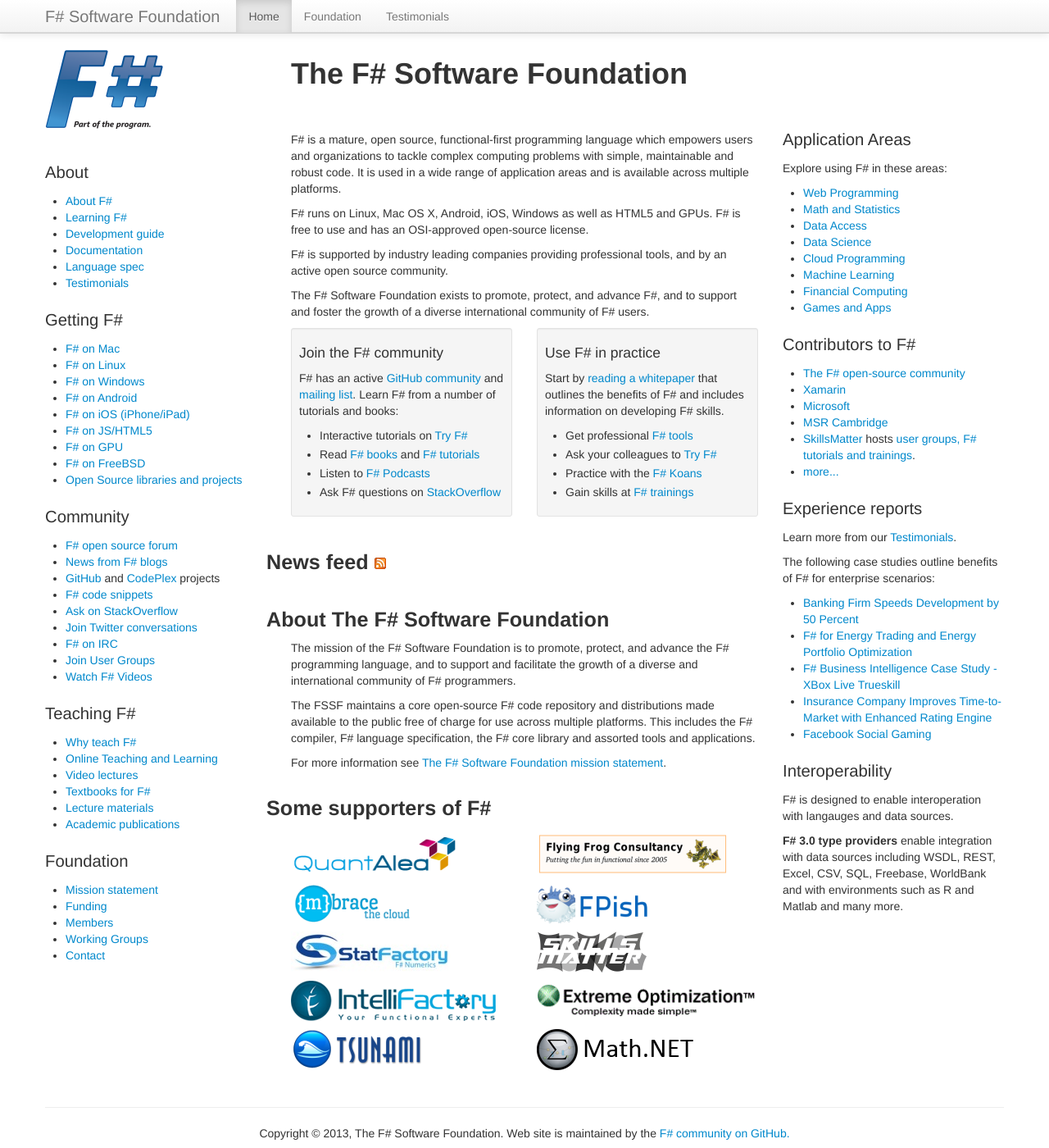
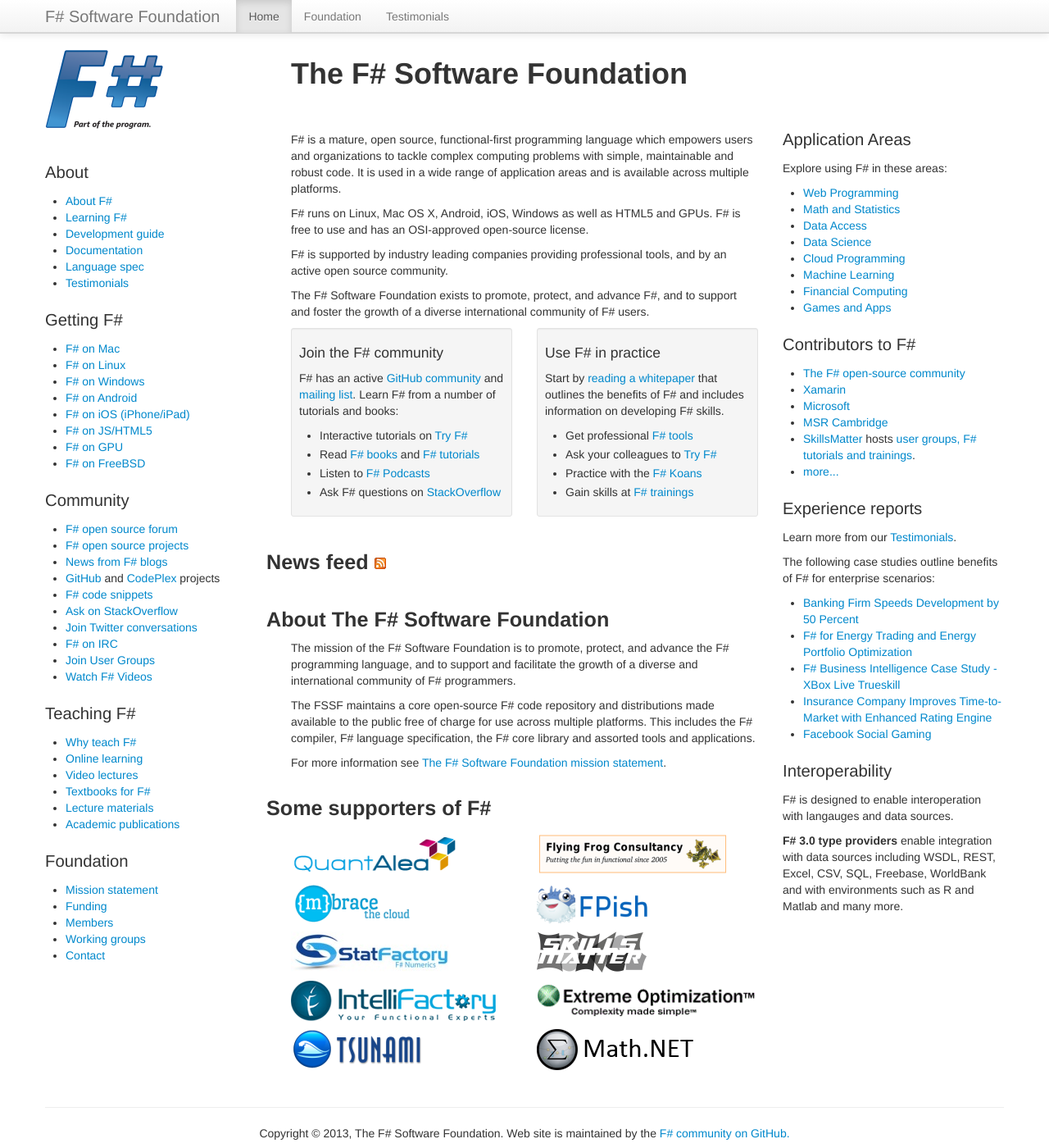
Before and after one commit to fsharp/fsharp.org, a Jekyll site: the page built from index.html, in a window 1280 px wide and 1400 px high. Shown: the whole window at 82% size. Built offline with Jekyll 4.4.1, drawn with Linux system fonts in a browser that asks for light colours; nearby versions of some CDN libraries; some web fonts are replaced; comment, search, counter and statistics services are not loaded.

Commit message:
Update default.html

```diff
--- a/_layouts/default.html
+++ b/_layouts/default.html
@@ -72,11 +72,11 @@
                 <li><a href="/use/html5/">F# on JS/HTML5</a></li>
                 <li><a href="/use/gpu/">F# on GPU</a></li>
                 <li><a href="/use/freebsd/">F# on FreeBSD</a></li>
-                <li><a href="/use/osprojects/">Open Source libraries and projects</a></li>
               </ul>
               <h4>Community</h4>
               <ul>
                 <li><a onclick="javascript:pageTracker._trackPageview(‘/outbound/sidebar/open-source-list’);" href="http://groups.google.com/group/fsharp-opensource">F# open source forum</a></li>
+                <li><a href="/use/osprojects/">F# open source projects</a></li>
                 <li><a onclick="javascript:pageTracker._trackPageview(‘/outbound/sidebar/news-from-blogs’);" href="http://fpish.net/blogs/Some/1/f~23/0">News from F# blogs</a></li>
                 <li><a onclick="javascript:pageTracker._trackPageview(‘/outbound/sidebar/codeplex-projects’);" href="https://github.com/fsharp/">GitHub</a> and <a href="http://www.codeplex.com/site/search?query=&sortBy=Relevance&tagName=%2cF%23%2c">CodePlex</a> projects</li>
                 <li><a onclick="javascript:pageTracker._trackPageview(‘/outbound/sidebar/code-snippets’);" href="http://www.fssnip.net/">F# code snippets</a></li>
@@ -90,7 +90,7 @@
               <h4>Teaching F#</h4>
               <ul>
                 <li><a href="/teaching/index.html">Why teach F#</a></li>
-                <li><a href="/teaching/index.html#online_teaching_and_learning">Online Teaching and Learning</a></li>
+                <li><a href="/teaching/index.html#online_teaching_and_learning">Online learning</a></li>
                 <li><a href="/teaching/index.html#video_lectures">Video lectures</a></li>
                 <li><a href="/teaching/index.html#textbooks_for_teaching_f">Textbooks for F#</a></li>
                 <li><a href="/teaching/index.html#lectures_and_course_material">Lecture materials</a></li>
@@ -102,7 +102,7 @@
                 <li><a href="/foundation.html">Mission statement</a></li>
                 <li><a href="/foundation.html#funding">Funding</a></li>
                 <li><a href="/foundation.html#founding-members">Members</a></li>
-                <li><a href="/technical-groups">Working Groups</a></li>
+                <li><a href="/technical-groups">Working groups</a></li>
                 <li><a href="/foundation.html#contact">Contact</a></li>
               </ul>
               </div>
```
